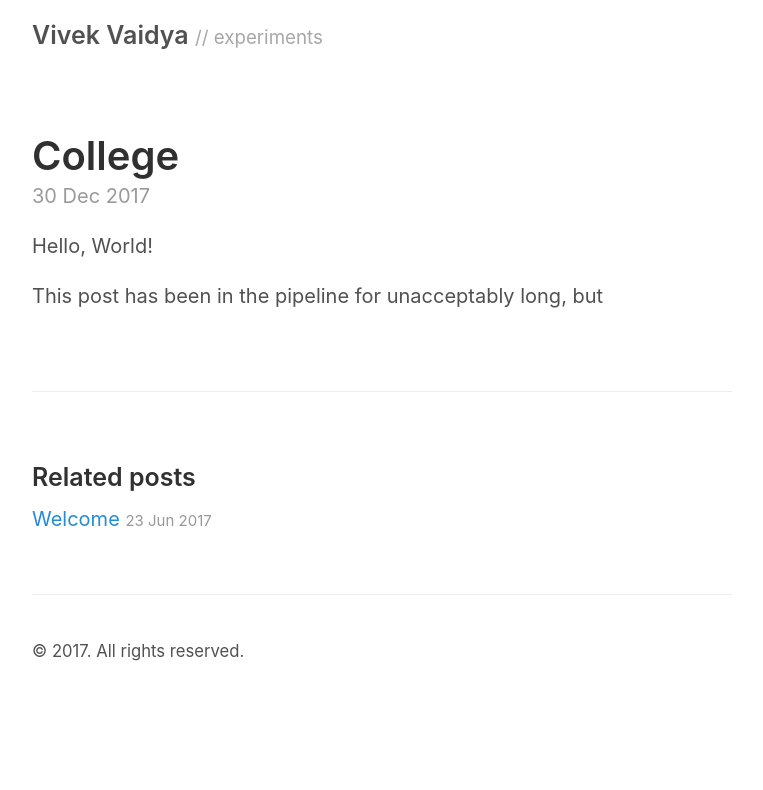
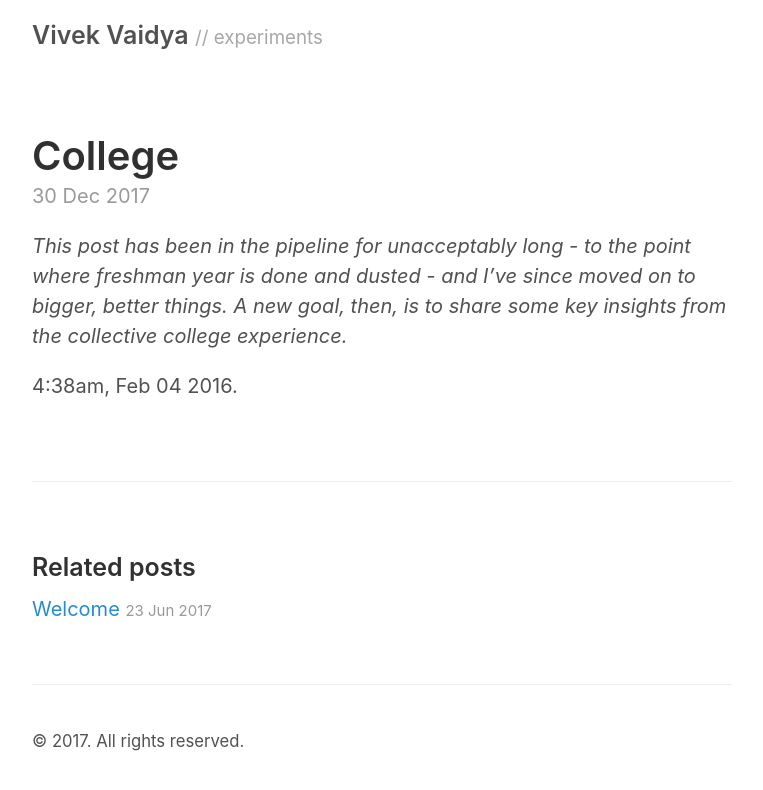
Before and after one commit to vivekvaidya/blog, a Jekyll site: the page built from _posts/2017-12-30-college.md, in a window 1280 px wide. Shown: the top 790 px of the page, without its empty margins (258-1021 px from the left). Built offline with Jekyll 4.4.1, drawn with Linux system fonts in a browser that asks for light colours.

Commit message:
work now

```diff
--- a/_config.yml
+++ b/_config.yml
@@ -4,7 +4,7 @@ permalink:           pretty
 # Setup
 title:               Vivek Vaidya
 tagline:             // experiments
-url:                 https://vivekvaidya.me/blog
+url:                 https://vivekvaidya.me/blog/
 paginate:            5
 baseurl:             ""
 
--- a/_posts/2017-12-30-college.md
+++ b/_posts/2017-12-30-college.md
@@ -2,6 +2,6 @@
 layout: post
 title: College
 ---
-Hello, World!
+*This post has been in the pipeline for unacceptably long - to the point where freshman year is done and dusted - and I've since moved on to bigger, better things. A new goal, then, is to share some key insights from the collective college experience.*
 
-This post has been in the pipeline for unacceptably long, but
+4:38am, Feb 04 2016.
```
Also changed, not shown: 6 other files.
